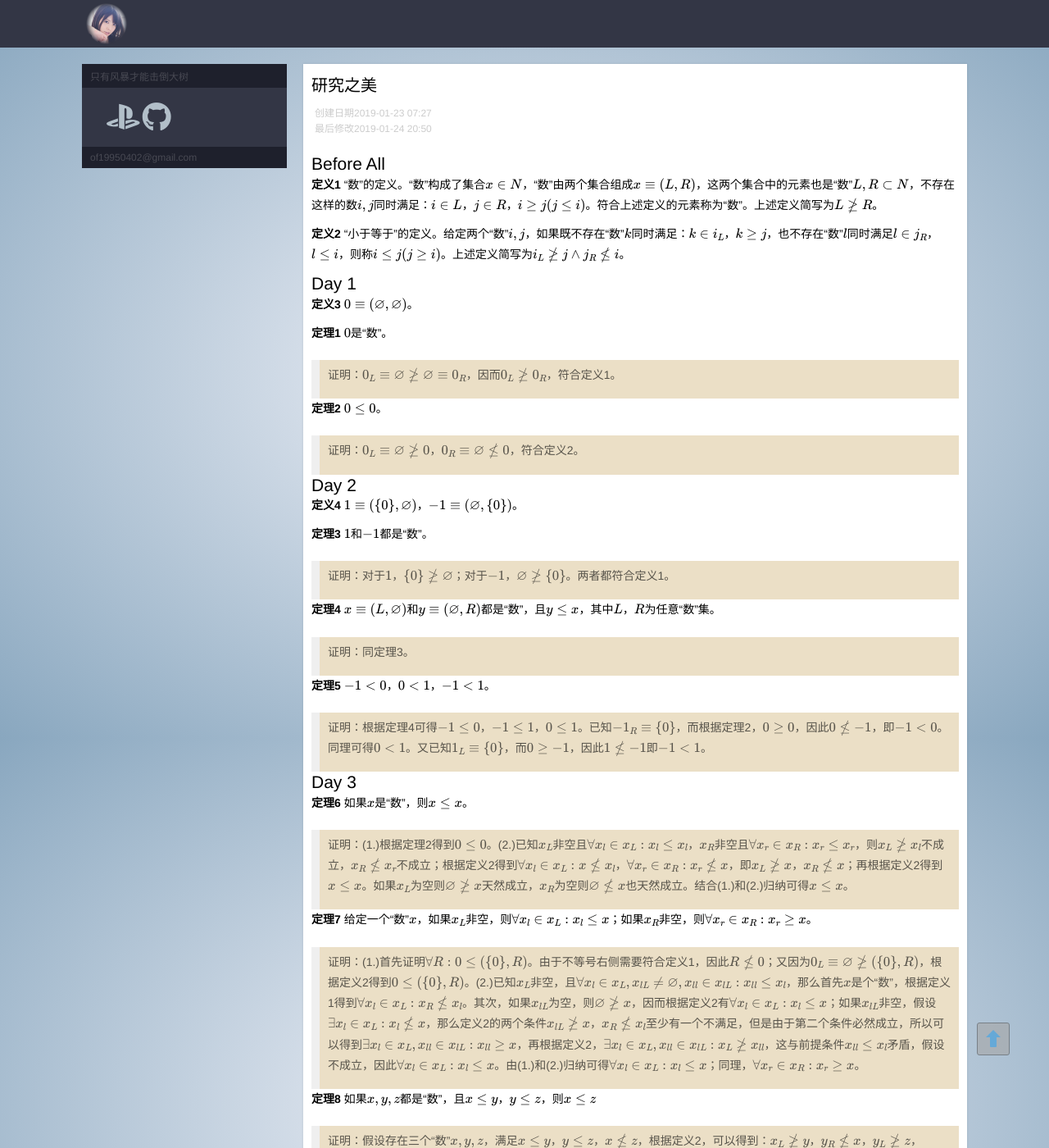
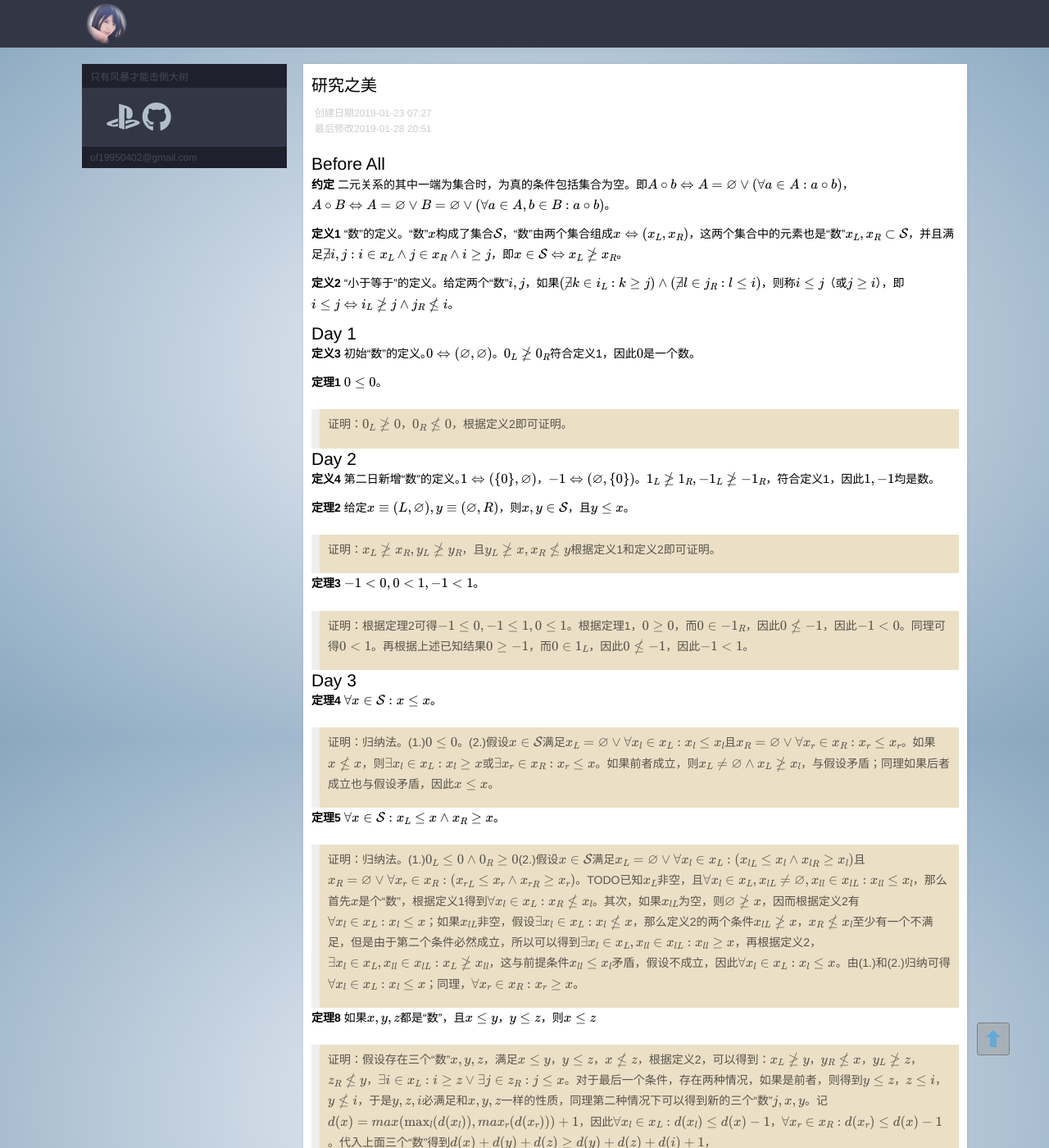
Before and after one commit to pw1316/pw1316.github.io, a Jekyll site: the page built from _posts/2019-01-23-Surreal-Numbers.md, in a window 1280 px wide and 1400 px high. Shown: the whole window at 82% size. Built offline with Jekyll 4.4.1, drawn with Linux system fonts in a browser that asks for light colours; nearby versions of some CDN libraries; formulas are drawn with MathJax 3; some of the changed text lies outside the part shown.

Commit message:
#update Surreal Numbers

```diff
--- a/_posts/2019-01-23-Surreal-Numbers.md
+++ b/_posts/2019-01-23-Surreal-Numbers.md
@@ -2,53 +2,47 @@
 layout: page
 title: 研究之美
 date: 2019-01-23 15:27:39 +0800
-mdate: 2019-01-24 20:50:25 +0800
+mdate: 2019-01-28 20:51:31 +0800
 showbar: false
 ---
 
 ## Before All
 
-**定义1** “数”的定义。“数”构成了集合$$x\in N$$，“数”由两个集合组成$$x\equiv(L,R)$$，这两个集合中的元素也是“数”$$L,R\subset N$$，不存在这样的数$$i,j$$同时满足：$$i\in L$$，$$j\in R$$，$$i\geq j(j\leq i)$$。符合上述定义的元素称为“数”。上述定义简写为$$L\ngeq R$$。
+**约定** 二元关系的其中一端为集合时，为真的条件包括集合为空。即$$A \circ b\Leftrightarrow A=\varnothing\lor(\forall a\in A:a\circ b)$$，$$A\circ B\Leftrightarrow A=\varnothing\lor B=\varnothing\lor(\forall a\in A,b\in B:a\circ b)$$。
 
-**定义2** “小于等于”的定义。给定两个“数”$$i,j$$，如果既不存在“数”$$k$$同时满足：$$k\in i_L$$，$$k\geq j$$，也不存在“数”$$l$$同时满足$$l\in j_R$$，$$l\leq i$$，则称$$i\leq j(j\geq i)$$。上述定义简写为$$i_L\ngeq j\land j_R\nleq i$$。
+**定义1** “数”的定义。“数”$$x$$构成了集合$$\mathcal{S}$$，“数”由两个集合组成$$x\Leftrightarrow(x_L,x_R)$$，这两个集合中的元素也是“数”$$x_L,x_R\subset \mathcal{S}$$，并且满足$$\nexists i,j:i\in x_L\land j\in x_R\land i\geq j$$，即$$x\in \mathcal{S}\Leftrightarrow x_L\ngeq x_R$$。
+
+**定义2** “小于等于”的定义。给定两个“数”$$i,j$$，如果$$(\nexists k\in i_L:k\geq j)\land(\nexists l\in j_R:l\leq i)$$，则称$$i\leq j$$（或$$j\geq i$$），即$$i\leq j\Leftrightarrow i_L\ngeq j\land j_R\nleq i$$。
 
 ## Day 1
 
-**定义3** $$0\equiv(\varnothing,\varnothing)$$。
+**定义3** 初始“数”的定义。$$0\Leftrightarrow(\varnothing,\varnothing)$$。$$0_L\ngeq 0_R$$符合定义1，因此$$0$$是一个数。
 
-**定理1** $$0$$是“数”。
+**定理1** $$0\leq 0$$。
 
-> 证明：$$0_L\equiv\varnothing\ngeq\varnothing\equiv0_R$$，因而$$0_L\ngeq 0_R$$，符合定义1。
-
-**定理2** $$0\leq 0$$。
-
-> 证明：$$0_L\equiv\varnothing\ngeq 0$$，$$0_R\equiv\varnothing\nleq 0$$，符合定义2。
+> 证明：$$0_L\ngeq 0$$，$$0_R\nleq 0$$，根据定义2即可证明。
 
 ## Day 2
 
-**定义4** $$1\equiv(\{0\},\varnothing)$$，$$-1\equiv(\varnothing,\{0\})$$。
+**定义4** 第二日新增“数”的定义。$$1\Leftrightarrow(\{0\},\varnothing)$$，$$-1\Leftrightarrow(\varnothing,\{0\})$$。$$1_L\ngeq 1_R,-1_L\ngeq -1_R$$，符合定义1，因此$$1,-1$$均是数。
 
-**定理3** $$1$$和$$-1$$都是“数”。
+**定理2** 给定$$x\equiv(L,\varnothing),y\equiv(\varnothing,R)$$，则$$x,y\in\mathcal{S}$$，且$$y\leq x$$。
 
-> 证明：对于$$1$$，$$\{0\}\ngeq\varnothing$$；对于$$-1$$，$$\varnothing\ngeq\{0\}$$。两者都符合定义1。
+> 证明：$$x_L\ngeq x_R,y_L\ngeq y_R$$，且$$y_L \ngeq x,x_R\nleq y$$根据定义1和定义2即可证明。
 
-**定理4** $$x\equiv(L,\varnothing)$$和$$y\equiv(\varnothing,R)$$都是“数”，且$$y\leq x$$，其中$$L$$，$$R$$为任意“数”集。
+**定理3** $$-1\lt0,0\lt1,-1\lt1$$。
 
-> 证明：同定理3。
-
-**定理5** $$-1\lt 0$$，$$0\lt 1$$，$$-1\lt 1$$。
-
-> 证明：根据定理4可得$$-1\leq0$$，$$-1\leq1$$，$$0\leq1$$。已知$$-1_R\equiv\{0\}$$，而根据定理2，$$0\geq 0$$，因此$$0\nleq -1$$，即$$-1\lt 0$$。同理可得$$0\lt 1$$。又已知$$1_L\equiv\{0\}$$，而$$0\geq -1$$，因此$$1\nleq-1$$即$$-1\lt 1$$。
+> 证明：根据定理2可得$$-1\leq0,-1\leq1,0\leq1$$。根据定理1，$$0\geq 0$$，而$$0\in -1_R$$，因此$$0\nleq -1$$，因此$$-1\lt 0$$。同理可得$$0\lt 1$$。再根据上述已知结果$$0\geq-1$$，而$$0\in1_L$$，因此$$0\nleq -1$$，因此$$-1\lt1$$。
 
 ## Day 3
 
-**定理6** 如果$$x$$是“数”，则$$x\leq x$$。
+**定理4** $$\forall x\in\mathcal{S}:x\leq x$$。
 
-> 证明：(1.)根据定理2得到$$0\leq 0$$。(2.)已知$$x_L$$非空且$$\forall x_l\in x_L:x_l\leq x_l$$，$$x_R$$非空且$$\forall x_r\in x_R:x_r\leq x_r$$，则$$x_L\ngeq x_l$$不成立，$$x_R\nleq x_r$$不成立；根据定义2得到$$\forall x_l\in x_L:x\nleq x_l$$，$$\forall x_r\in x_R:x_r\nleq x$$，即$$x_L\ngeq x$$，$$x_R\nleq x$$；再根据定义2得到$$x\leq x$$。如果$$x_L$$为空则$$\varnothing\ngeq x$$天然成立，$$x_R$$为空则$$\varnothing\nleq x$$也天然成立。结合(1.)和(2.)归纳可得$$x\leq x$$。
+> 证明：归纳法。(1.)$$0\leq 0$$。(2.)假设$$x\in\mathcal{S}$$满足$$x_L=\varnothing\lor\forall x_l\in x_L:x_l\leq x_l$$且$$x_R=\varnothing\lor\forall x_r\in x_R:x_r\leq x_r$$。如果$$x\nleq x$$，则$$\exists x_l\in x_L:x_l\geq x$$或$$\exists x_r\in x_R:x_r\leq x$$。如果前者成立，则$$x_L\neq\varnothing\land x_L\ngeq x_l$$，与假设矛盾；同理如果后者成立也与假设矛盾，因此$$x\leq x$$。
 
-**定理7** 给定一个“数”$$x$$，如果$$x_L$$非空，则$$\forall x_l\in x_L:x_l\leq x$$；如果$$x_R$$非空，则$$\forall x_r\in x_R:x_r\geq x$$。
+**定理5** $$\forall x\in\mathcal{S}:x_L\leq x\land x_R\geq x$$。
 
-> 证明：(1.)首先证明$$\forall R:0\leq(\{0\}, R)$$。由于不等号右侧需要符合定义1，因此$$R\nleq 0$$；又因为$$0_L\equiv\varnothing\ngeq(\{0\}, R)$$，根据定义2得到$$0\leq(\{0\}, R)$$。(2.)已知$$x_L$$非空，且$$\forall x_l\in x_L,x_{lL}\neq\varnothing,x_{ll}\in x_{lL}:x_{ll}\leq x_l$$，那么首先$$x$$是个“数”，根据定义1得到$$\forall x_l\in x_L:x_R\nleq x_l$$。其次，如果$$x_{lL}$$为空，则$$\varnothing\ngeq x$$，因而根据定义2有$$\forall x_l\in x_L:x_l\leq x$$；如果$$x_{lL}$$非空，假设$$\exists x_l\in x_L:x_l\nleq x$$，那么定义2的两个条件$$x_{lL}\ngeq x$$，$$x_R\nleq x_l$$至少有一个不满足，但是由于第二个条件必然成立，所以可以得到$$\exists x_l\in x_L,x_{ll}\in x_{lL}:x_{ll}\geq x$$，再根据定义2，$$\exists x_l\in x_L,x_{ll}\in x_{lL}:x_L\ngeq x_{ll}$$，这与前提条件$$x_{ll}\leq x_l$$矛盾，假设不成立，因此$$\forall x_l\in x_L:x_l\leq x$$。由(1.)和(2.)归纳可得$$\forall x_l\in x_L:x_l\leq x$$；同理，$$\forall x_r\in x_R:x_r\geq x$$。
+> 证明：归纳法。(1.)$$0_L\leq0\land0_R\geq0$$(2.)假设$$x\in\mathcal{S}$$满足$$x_L=\varnothing\lor\forall x_l\in x_L:({x_l}_L\leq x_l\land{x_l}_R\geq x_l)$$且$$x_R=\varnothing\lor\forall x_r\in x_R:({x_r}_L\leq x_r\land{x_r}_R\geq x_r)$$。TODO已知$$x_L$$非空，且$$\forall x_l\in x_L,x_{lL}\neq\varnothing,x_{ll}\in x_{lL}:x_{ll}\leq x_l$$，那么首先$$x$$是个“数”，根据定义1得到$$\forall x_l\in x_L:x_R\nleq x_l$$。其次，如果$$x_{lL}$$为空，则$$\varnothing\ngeq x$$，因而根据定义2有$$\forall x_l\in x_L:x_l\leq x$$；如果$$x_{lL}$$非空，假设$$\exists x_l\in x_L:x_l\nleq x$$，那么定义2的两个条件$$x_{lL}\ngeq x$$，$$x_R\nleq x_l$$至少有一个不满足，但是由于第二个条件必然成立，所以可以得到$$\exists x_l\in x_L,x_{ll}\in x_{lL}:x_{ll}\geq x$$，再根据定义2，$$\exists x_l\in x_L,x_{ll}\in x_{lL}:x_L\ngeq x_{ll}$$，这与前提条件$$x_{ll}\leq x_l$$矛盾，假设不成立，因此$$\forall x_l\in x_L:x_l\leq x$$。由(1.)和(2.)归纳可得$$\forall x_l\in x_L:x_l\leq x$$；同理，$$\forall x_r\in x_R:x_r\geq x$$。
 
 **定理8** 如果$$x,y,z$$都是“数”，且$$x\leq y$$，$$y\leq z$$，则$$x\leq z$$
 
@@ -70,10 +64,30 @@
 
 > 证明：假设$$z\leq x$$，根据定理8，$$y\leq x$$；但是已知$$x\lt y$$，根据定理10，$$y\nleq x$$，矛盾，假设不成立，因此$$z\nleq x$$，根据定理10得$$x\lt z$$。第二条同理
 
-**定理12** 给定$$x\equiv(L,R)$$是一个数，任意取两个“数”集$$Y_L,Y_R$$满足$$Y_L\lt x\lt Y_R$$，则$$z\equiv(x_L\cup Y_L,x_R\cup Y_R)=x$$。其中$$a=b$$表示$$a\leq b\land b\leq a$$
+**定理12** 给定$$x\equiv(L,R)$$是一个“数”，任意取两个“数”集$$Y_L,Y_R$$满足$$Y_L\lt x\lt Y_R$$，则$$z\equiv(x_L\cup Y_L,x_R\cup Y_R)=x$$。其中$$a=b$$表示$$a\leq b\land b\leq a$$
 
 > 证明：根据定理7+，$$x_L\lt x$$，且$$z\lt x_R\cup Y_R$$因而$$x_L\cup Y_L\lt x$$，且$$z\lt x_R$$，根据定义2和定理10，得到$$z\leq x$$。同理可得$$x\leq z$$，因此$$x=z$$
 
 **定理13** 给定“数”集$$N=\{x_1,x_2,...,x_m\}$$，满足$$x_1\lt x_2\lt...\lt x_m$$，则仅使用这$$m$$个数，只能得到$$m+1$$个新的“数”$$x'$$满足$$\forall x\in N:x'\neq x$$，且这些新“数”为：$$(\varnothing,\{x_1\}),(\{x_i\},\{x_{i+1}\}),(\{x_m\},\varnothing)$$
 
-> 证明：根据定理12，$$(\{x_{i_1},x_{i_2},...\},\{x_{j_1},x_{j_2},...\})$$
+> 证明：(1.)初始集合$$N_1=\{0\}$$，新“数”集合$$\Delta N_0=\{(\varnothing,\{0\}),(\{0\},\varnothing)\}$$，满足条件。(2.)假设“数”集$$N_k=\{x_1,x_2,...,x_m\}$$是由满足条件的方式生成的，且$$x_1\lt x_2\lt...\lt x_m$$。根据定理12，$$(\{x_{i_1},x_{i_2},...\},\{x_{j_1},x_{j_2},...\})=(\{max(x_i)\},\{min(x_j)\})$$因而可以得到$$\Delta N_k=\{(\varnothing,\{x_i\})\}\cup\{(\{x_i\},\{x_j\})\|i\lt j\}\cup\{(x_i,\varnothing)\}$$。为了方便，记$$\varnothing\rightarrow\{x_0\}$$，$$\varnothing\rightarrow\{x_{m+1}\}$$，于是，$$\Delta N_k=\{(\{x_i\},\{x_j\})\|0\leq i\lt j\leq m+1\}$$。当$$j-i\geq2$$时，考虑“数”$$x_{i+1},x_{i+2},...,x_{j-1}$$，根据假设$$\forall x_l,i\lt l\lt j:(\exists!o\lt k:x_l\in \Delta N_o)$$（$$\Delta N_0=N_1$$）。结合定理8的证明，有$$d(x_l)=o+1$$。取$$x_l\equiv argmin(d(x_{i+1}),d(x_{i+2}),...,d(x_{j-1}))$$，根据假设，如果$$d(x_i)\leq d(x_j)$$，那么$$x_i$$的左右集都不会递归地包含$$x_j$$，因此$$x_{i+1},x_{i+2},...,x_{l-1}\notin{x_l}_L$$。又因为$${x_l}_L\ngeq x_l$$，因此$${x_l}_L\ngtr x_i$$。同理$${x_l}_R\nless x_j$$。根据定理12，$$(\{x_i\},\{x_j\})=(\{x_i\}\cup {x_l}_L,\{x_j\}\cup {x_l}_R)=({x_l}_L,{x_l}_R)\equiv x_l$$。注意到当$$i=0$$或者$$j=m+1$$时，$$x_l\ngtr\varnothing$$以及$$x_l\nless\varnothing$$依然成立。上述证明还说明了符合条件的$$x_l$$是唯一的，否则就有$$(\{x_i\},\{x_j\})\lt(\{x_i\},\{x_j\})$$，而这是不成立的。因此$$\Delta N_k=\{(\{x_i\},\{x_{i+1}\})\|i\in[0..m]\}$$。由(1.)和(2.)归纳即可证明定理13。
+
+**定义5** 加法定义。给定“数”$$x,y$$，$$x+y\equiv((x_L+y)\cup (y_L+x),(x_R+y)\cup (y_R+x))$$
+
+**定理14** 给定“数”$$x$$，$$x+0=x$$
+
+> 证明：(1.)$$0+0\equiv(\varnothing,\varnothing)\equiv 0$$，(2.)$$x+0\equiv(x_L+0,x_R+0)$$。归纳得$$x+0\equiv x$$
+
+## Day 4
+
+**定义5** 相反数定义。给定“数”$$x$$，$$-x\equiv(-x_L,-x_R)$$
+
+**定义6** 减法定义。给定“数”$$x,y$$，$$x-y\equiv x+(-y)$$
+
+**定理15** 给定“数”$$x,y,z$$，若$$x+y=z$$则$$z-y=x$$
+
+> 证明：TODO
+
+**定理12+** 给定“数”$$x\equiv(L,R)$$，取“数”$$x\equiv argmin(\forall x_i,y_L\ngeq x_i\ngeq y_R:d(x_i))$$，则$$x=y$$
+
+> 证明：根据定理7+，$$x_L\lt x$$，且$$z\lt x_R\cup Y_R$$因而$$x_L\cup Y_L\lt x$$，且$$z\lt x_R$$，根据定义2和定理10，得到$$z\leq x$$。同理可得$$x\leq z$$，因此$$x=z$$
```
